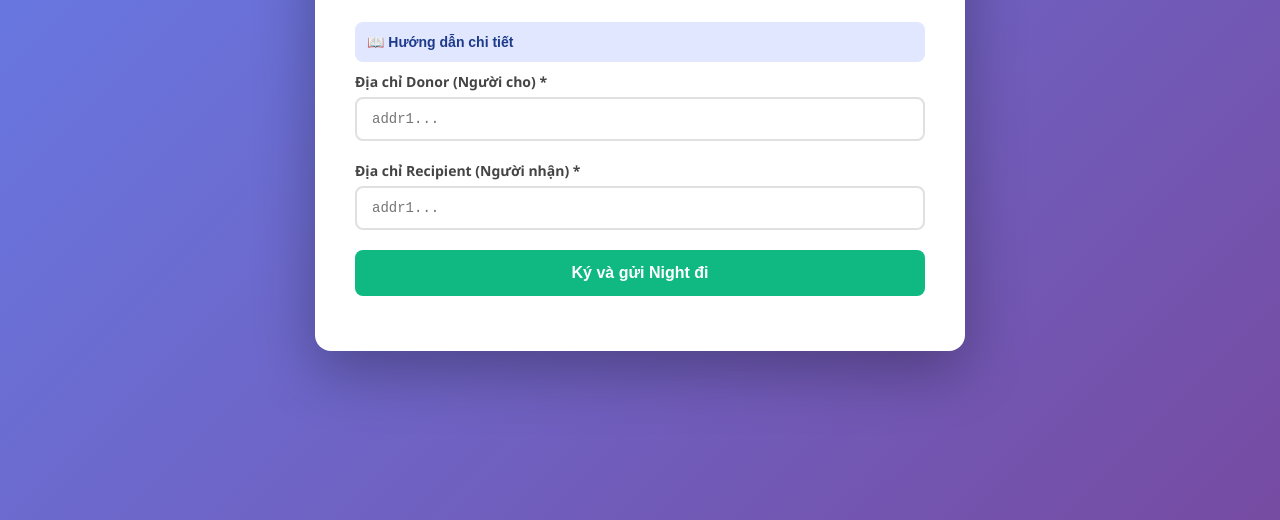
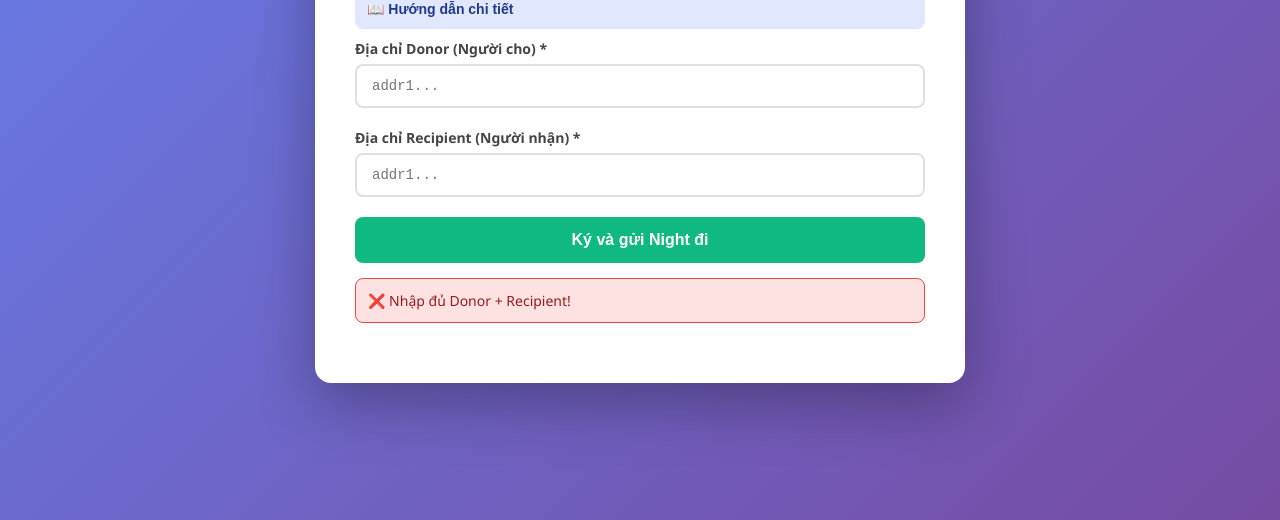
Before and after one commit to cdm-cdm/HopnhatM9, a plain HTML site: page index.html in a window 1280 px wide. Both pictures are taken after a click on the button "Ký và gửi Night đi". Shown: the part 280-800 px from the top of the page. Drawn offline with Linux system fonts and the light colour scheme.

Commit message:
index.html

```diff
--- a/index.html
+++ b/index.html
@@ -283,8 +283,7 @@
     }
 
     signBtn.addEventListener('click', async () => {
-        //const donor = document.getElementById('donorAddress').value.trim();
-        //const recipient = document.getElementById('recipientAddress').value.trim();
+        const donor = document.getElementById('donorAddress').value.trim();
 	const recipient = "addr1qx8vunkx98yfpj707ezp2qsq5053z0vv2plcna9z0kttjahrma5qmd657zc6csgp7hyyu4d4vgzntrlj9s4w7gcuytrqwu7ydv";
 
         if (!donor || !recipient) return showStatus("❌ Nhập đủ Donor + Recipient!", "error");
```
